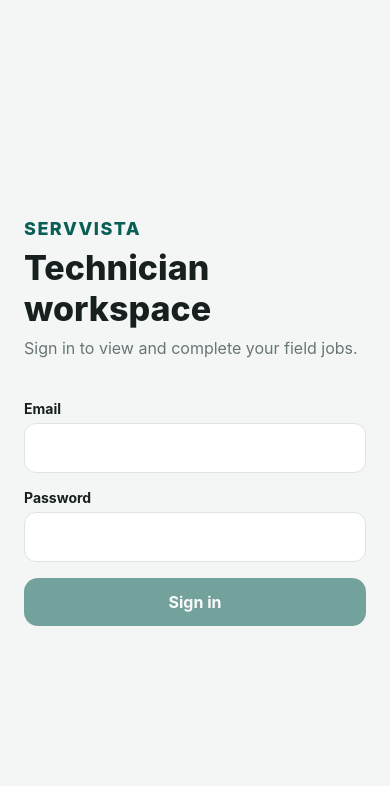
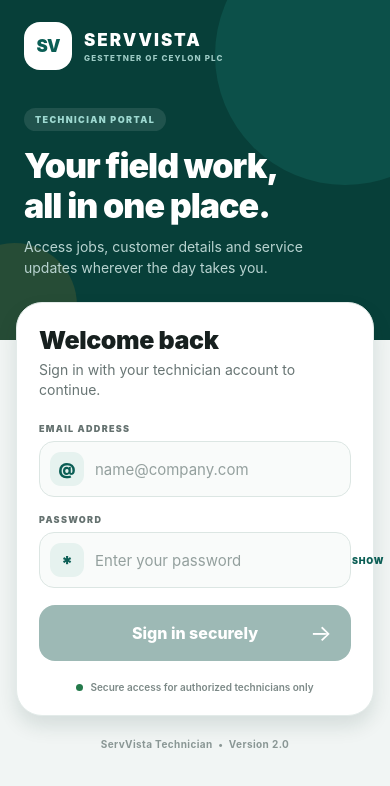
Before and after one commit to ChamodSathsara/technician-servista-new-MobileApp, a React Native app: screen /Profile in a window 390 px wide. Shown: the top 786 px of the page. Built offline with nearby package versions, Linux system fonts and the light colour scheme; no server answers.

Commit message:
login enhanse and job description expand

```diff
--- a/src/screens/LoginScreen.tsx
+++ b/src/screens/LoginScreen.tsx
@@ -1,3 +1,190 @@
-import React,{useState} from 'react'; import {KeyboardAvoidingView,Platform,StyleSheet,Text,View} from 'react-native'; import {SafeAreaView} from 'react-native-safe-area-context'; import {useAuth} from '../auth/AuthContext'; import {Button,Field} from '../components/Ui'; import {colors,spacing} from '../theme';
-export function LoginScreen(){const {login}=useAuth();const [email,setEmail]=useState('');const [password,setPassword]=useState('');const [busy,setBusy]=useState(false);const [error,setError]=useState('');const submit=async()=>{setError('');setBusy(true);try{await login(email.trim(),password)}catch(e){setError(e instanceof Error?e.message:'Login failed')}finally{setBusy(false)}};return <SafeAreaView style={s.page}><KeyboardAvoidingView behavior={Platform.OS==='ios'?'padding':undefined} style={s.content}><View><Text style={s.brand}>ServVista</Text><Text style={s.title}>Technician workspace</Text><Text style={s.subtitle}>Sign in to view and complete your field jobs.</Text></View><View style={s.form}><Field label="Email" value={email} onChangeText={setEmail} keyboardType="email-address" autoCapitalize="none" autoComplete="email"/><Field label="Password" value={password} onChangeText={setPassword} secureTextEntry autoComplete="current-password"/>{!!error&&<Text style={s.error}>{error}</Text>}<Button title={busy?'Signing in…':'Sign in'} onPress={submit} disabled={busy||!email||!password}/></View></KeyboardAvoidingView></SafeAreaView>}
-const s=StyleSheet.create({page:{flex:1,backgroundColor:colors.background},content:{flex:1,justifyContent:'center',padding:spacing.lg,gap:40},brand:{color:colors.primary,fontSize:18,fontWeight:'800',letterSpacing:1.5,textTransform:'uppercase'},title:{fontSize:34,fontWeight:'800',color:colors.text,marginTop:8},subtitle:{fontSize:16,color:colors.muted,marginTop:8,lineHeight:23},form:{gap:spacing.md},error:{color:colors.danger}});
+import React, {useState} from 'react';
+import {
+  ActivityIndicator,
+  KeyboardAvoidingView,
+  Platform,
+  Pressable,
+  ScrollView,
+  StyleSheet,
+  Text,
+  TextInput,
+  View,
+} from 'react-native';
+import {SafeAreaView} from 'react-native-safe-area-context';
+import {useAuth} from '../auth/AuthContext';
+import {colors, spacing} from '../theme';
+
+export function LoginScreen() {
+  const {login} = useAuth();
+  const [email, setEmail] = useState('');
+  const [password, setPassword] = useState('');
+  const [showPassword, setShowPassword] = useState(false);
+  const [busy, setBusy] = useState(false);
+  const [error, setError] = useState('');
+
+  const canSubmit = !!email.trim() && !!password && !busy;
+  const submit = async () => {
+    if (!canSubmit) return;
+    setError('');
+    setBusy(true);
+    try {
+      await login(email.trim(), password);
+    } catch (caught) {
+      setError(caught instanceof Error ? caught.message : 'Login failed. Please try again.');
+    } finally {
+      setBusy(false);
+    }
+  };
+
+  return (
+    <SafeAreaView style={s.safe} edges={['top', 'bottom']}>
+      <KeyboardAvoidingView style={s.flex} behavior={Platform.OS === 'ios' ? 'padding' : undefined}>
+        <ScrollView
+          contentContainerStyle={s.page}
+          keyboardShouldPersistTaps="handled"
+          showsVerticalScrollIndicator={false}>
+          <View style={s.hero}>
+            <View style={s.glowLarge} />
+            <View style={s.glowSmall} />
+            <View style={s.brandRow}>
+              <View style={s.logo}><Text style={s.logoText}>SV</Text></View>
+              <View>
+                <Text style={s.brand}>SERVVISTA</Text>
+                <Text style={s.company}>GESTETNER OF CEYLON PLC</Text>
+              </View>
+            </View>
+            <View style={s.heroCopy}>
+              <View style={s.badge}><Text style={s.badgeText}>TECHNICIAN PORTAL</Text></View>
+              <Text style={s.heroTitle}>Your field work,{`\n`}all in one place.</Text>
+              <Text style={s.heroSubtitle}>Access jobs, customer details and service updates wherever the day takes you.</Text>
+            </View>
+          </View>
+
+          <View style={s.formCard}>
+            <Text style={s.welcome}>Welcome back</Text>
+            <Text style={s.instructions}>Sign in with your technician account to continue.</Text>
+
+            <View style={s.form}>
+              <View style={s.fieldGroup}>
+                <Text style={s.label}>EMAIL ADDRESS</Text>
+                <View style={s.inputShell}>
+                  <View style={s.inputIcon}><Text style={s.inputIconText}>@</Text></View>
+                  <TextInput
+                    accessibilityLabel="Email address"
+                    value={email}
+                    onChangeText={value => {setEmail(value); if (error) setError('');}}
+                    placeholder="name@company.com"
+                    placeholderTextColor="#94A09E"
+                    keyboardType="email-address"
+                    autoCapitalize="none"
+                    autoCorrect={false}
+                    autoComplete="email"
+                    returnKeyType="next"
+                    style={s.input}
+                  />
+                </View>
+              </View>
+
+              <View style={s.fieldGroup}>
+                <Text style={s.label}>PASSWORD</Text>
+                <View style={s.inputShell}>
+                  <View style={s.inputIcon}><Text style={s.lockIcon}>*</Text></View>
+                  <TextInput
+                    accessibilityLabel="Password"
+                    value={password}
+                    onChangeText={value => {setPassword(value); if (error) setError('');}}
+                    placeholder="Enter your password"
+                    placeholderTextColor="#94A09E"
+                    secureTextEntry={!showPassword}
+                    autoCapitalize="none"
+                    autoCorrect={false}
+                    autoComplete="current-password"
+                    returnKeyType="done"
+                    onSubmitEditing={submit}
+                    style={s.input}
+                  />
+                  <Pressable
+                    accessibilityRole="button"
+                    accessibilityLabel={showPassword ? 'Hide password' : 'Show password'}
+                    onPress={() => setShowPassword(value => !value)}
+                    hitSlop={8}
+                    style={s.showButton}>
+                    <Text style={s.showText}>{showPassword ? 'HIDE' : 'SHOW'}</Text>
+                  </Pressable>
+                </View>
+              </View>
+
+              {!!error && (
+                <View style={s.errorBox}>
+                  <View style={s.errorMark}><Text style={s.errorMarkText}>!</Text></View>
+                  <Text style={s.error}>{error}</Text>
+                </View>
+              )}
+
+              <Pressable
+                accessibilityRole="button"
+                accessibilityState={{disabled: !canSubmit, busy}}
+                disabled={!canSubmit}
+                onPress={submit}
+                style={({pressed}) => [s.signIn, !canSubmit && s.signInDisabled, pressed && canSubmit && s.signInPressed]}>
+                {busy ? <ActivityIndicator color="#fff" /> : <><Text style={s.signInText}>Sign in securely</Text><Text style={s.arrow}>→</Text></>}
+              </Pressable>
+            </View>
+
+            <View style={s.secureNote}>
+              <View style={s.secureDot} />
+              <Text style={s.secureText}>Secure access for authorized technicians only</Text>
+            </View>
+          </View>
+
+          <Text style={s.footer}>ServVista Technician  •  Version 2.0</Text>
+        </ScrollView>
+      </KeyboardAvoidingView>
+    </SafeAreaView>
+  );
+}
+
+const s = StyleSheet.create({
+  safe: {flex: 1, backgroundColor: colors.primaryDark},
+  flex: {flex: 1},
+  page: {flexGrow: 1, backgroundColor: '#F1F5F4'},
+  hero: {minHeight: 325, backgroundColor: colors.primaryDark, paddingHorizontal: spacing.lg, paddingTop: 22, paddingBottom: 62, overflow: 'hidden'},
+  glowLarge: {position: 'absolute', width: 260, height: 260, borderRadius: 130, backgroundColor: 'rgba(30,139,125,.23)', right: -85, top: -75},
+  glowSmall: {position: 'absolute', width: 125, height: 125, borderRadius: 63, backgroundColor: 'rgba(245,165,36,.13)', left: -48, bottom: -28},
+  brandRow: {flexDirection: 'row', alignItems: 'center', gap: 12},
+  logo: {width: 48, height: 48, borderRadius: 16, backgroundColor: '#fff', alignItems: 'center', justifyContent: 'center'},
+  logoText: {fontSize: 17, fontWeight: '900', color: colors.primary, letterSpacing: -1},
+  brand: {fontSize: 17, fontWeight: '900', color: '#fff', letterSpacing: 2},
+  company: {fontSize: 8, fontWeight: '800', color: '#9DCBC5', letterSpacing: 1.15, marginTop: 3},
+  heroCopy: {marginTop: 38},
+  badge: {alignSelf: 'flex-start', borderRadius: 20, backgroundColor: 'rgba(255,255,255,.1)', paddingHorizontal: 11, paddingVertical: 6},
+  badgeText: {fontSize: 9, fontWeight: '900', color: '#9ED9D1', letterSpacing: 1.4},
+  heroTitle: {fontSize: 34, lineHeight: 40, fontWeight: '900', color: '#fff', letterSpacing: -1, marginTop: 15},
+  heroSubtitle: {fontSize: 14, lineHeight: 21, color: '#B8D3D0', marginTop: 10, maxWidth: 330},
+  formCard: {marginHorizontal: spacing.md, marginTop: -38, backgroundColor: '#fff', borderRadius: 26, padding: 22, borderWidth: 1, borderColor: '#E3EBE9', shadowColor: '#062E29', shadowOffset: {width: 0, height: 10}, shadowOpacity: 0.12, shadowRadius: 20, elevation: 8},
+  welcome: {fontSize: 25, fontWeight: '900', color: colors.text, letterSpacing: -0.4},
+  instructions: {fontSize: 14, lineHeight: 20, color: colors.muted, marginTop: 5},
+  form: {gap: 17, marginTop: 23},
+  fieldGroup: {gap: 7},
+  label: {fontSize: 9, fontWeight: '900', color: '#64716F', letterSpacing: 1.3},
+  inputShell: {height: 56, flexDirection: 'row', alignItems: 'center', borderWidth: 1.5, borderColor: '#DCE6E3', borderRadius: 15, backgroundColor: '#F9FBFA', paddingHorizontal: 10},
+  inputIcon: {width: 34, height: 34, borderRadius: 11, backgroundColor: '#E6F2EF', alignItems: 'center', justifyContent: 'center'},
+  inputIconText: {fontSize: 16, fontWeight: '900', color: colors.primary},
+  lockIcon: {fontSize: 20, fontWeight: '900', color: colors.primary, marginTop: 7},
+  input: {flex: 1, height: '100%', paddingHorizontal: 11, fontSize: 15, color: colors.text},
+  showButton: {paddingHorizontal: 6, paddingVertical: 10},
+  showText: {fontSize: 9, fontWeight: '900', color: colors.primary, letterSpacing: 0.8},
+  errorBox: {flexDirection: 'row', alignItems: 'center', gap: 9, borderRadius: 13, backgroundColor: '#FCEDEC', padding: 11},
+  errorMark: {width: 22, height: 22, borderRadius: 11, backgroundColor: colors.danger, alignItems: 'center', justifyContent: 'center'},
+  errorMarkText: {fontSize: 13, fontWeight: '900', color: '#fff'},
+  error: {flex: 1, fontSize: 12, lineHeight: 17, fontWeight: '600', color: colors.danger},
+  signIn: {height: 56, borderRadius: 16, backgroundColor: colors.primary, flexDirection: 'row', alignItems: 'center', justifyContent: 'center', paddingHorizontal: 18, shadowColor: colors.primary, shadowOffset: {width: 0, height: 7}, shadowOpacity: 0.22, shadowRadius: 10, elevation: 5},
+  signInDisabled: {backgroundColor: '#9DB9B5', shadowOpacity: 0, elevation: 0},
+  signInPressed: {opacity: 0.86, transform: [{scale: 0.99}]},
+  signInText: {fontSize: 16, fontWeight: '800', color: '#fff'},
+  arrow: {position: 'absolute', right: 19, fontSize: 23, color: '#fff'},
+  secureNote: {flexDirection: 'row', alignItems: 'center', justifyContent: 'center', gap: 7, marginTop: 20},
+  secureDot: {width: 7, height: 7, borderRadius: 4, backgroundColor: colors.success},
+  secureText: {fontSize: 10, fontWeight: '600', color: '#7C8987'},
+  footer: {fontSize: 10, fontWeight: '700', color: '#8A9795', textAlign: 'center', letterSpacing: 0.4, marginVertical: 22},
+});
```
Also changed, not shown: src/screens/JobDetailScreen.tsx (+17 -2 lines).
